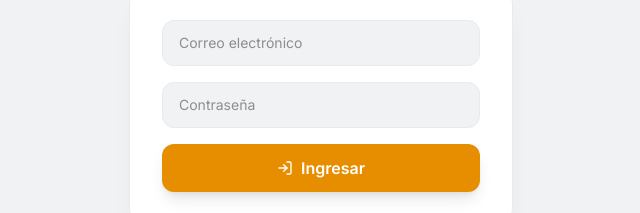
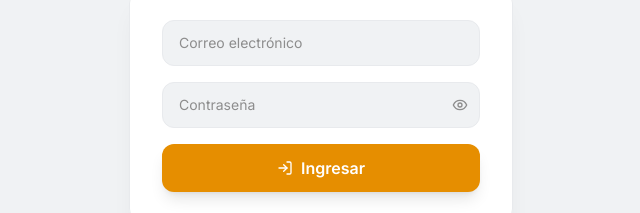
Before and after one commit to JuanFeCorPo/Inventario-Betr-2025-v.1, a React (Vite) app: page / in a window 1280 px wide. Shown: the part 352-565 px from the top of the page, without its empty margins (319-959 px from the left). Built offline with nearby package versions, Linux system fonts and the light colour scheme; no server answers.

Commit message:
corrección en temporizador y en login para ver clave

```diff
--- a/src/config/constants.js
+++ b/src/config/constants.js
@@ -30,5 +30,5 @@ export const ESTADO_STYLES = {
 
 export const LOGO_URL      = 'https://i.postimg.cc/L6hypBbp/128x128.png';
 export const LOGO_FALLBACK = 'https://placehold.co/128x128/5E6A74/FFFFFF?text=B';
-export const IDLE_TIME_MS    = 900_000;
-export const IDLE_WARNING_MS = 20_000;
+export const IDLE_TIME_MS    = 1_800_000; // 30 minutos
+export const IDLE_WARNING_MS = 40_000;    // aviso 40 s antes del cierre
--- a/src/hooks/useIdleTimeout.js
+++ b/src/hooks/useIdleTimeout.js
@@ -55,21 +55,16 @@ const useIdleTimeout = (onIdle, user, idleTime = 900_000, warningTime = 20_000)
         : { expired, countdown: secondsLeft });
     };
 
-    // Cerrar o recargar la pestaña también cierra la sesión.
-    const handleUnload = () => onIdleRef.current?.();
-
     const interval = setInterval(check, TICK_MS);
     ACTIVITY_EVENTS.forEach(ev => window.addEventListener(ev, markActivity, { passive: true }));
     // Al volver a la pestaña se recalcula de inmediato, sin esperar el tick.
     document.addEventListener('visibilitychange', check);
-    window.addEventListener('beforeunload', handleUnload);
     check();
 
     return () => {
       clearInterval(interval);
       ACTIVITY_EVENTS.forEach(ev => window.removeEventListener(ev, markActivity));
       document.removeEventListener('visibilitychange', check);
-      window.removeEventListener('beforeunload', handleUnload);
     };
   }, [user, idleTime, warningTime]);
 
--- a/src/screens/LoginScreen.jsx
+++ b/src/screens/LoginScreen.jsx
@@ -1,5 +1,5 @@
 import { useState } from 'react';
-import { LogIn, ShieldX } from 'lucide-react';
+import { LogIn, ShieldX, Eye, EyeOff } from 'lucide-react';
 import { LOGO_URL, LOGO_FALLBACK } from '../config/constants';
 
 const LoginScreen = ({ onLogin, accessError }) => {
@@ -7,6 +7,7 @@ const LoginScreen = ({ onLogin, accessError }) => {
   const [password, setPassword] = useState('');
   const [error,    setError]    = useState('');
   const [loading,  setLoading]  = useState(false);
+  const [showPassword, setShowPassword] = useState(false);
 
   const handleLogin = async (e) => {
     e.preventDefault();
@@ -52,8 +53,15 @@ const LoginScreen = ({ onLogin, accessError }) => {
           <form onSubmit={handleLogin} className="space-y-4">
             <input type="email" value={email} onChange={e => setEmail(e.target.value)}
               placeholder="Correo electrónico" className={inputClass} required />
-            <input type="password" value={password} onChange={e => setPassword(e.target.value)}
-              placeholder="Contraseña" className={inputClass} required />
+            <div className="relative">
+              <input type={showPassword ? 'text' : 'password'} value={password} onChange={e => setPassword(e.target.value)}
+                placeholder="Contraseña" className={`${inputClass} pr-11`} required />
+              <button type="button" onClick={() => setShowPassword(p => !p)}
+                aria-label={showPassword ? 'Ocultar contraseña' : 'Mostrar contraseña'}
+                className="absolute right-3 top-1/2 -translate-y-1/2 text-brand-gray hover:text-brand-ink transition-colors">
+                {showPassword ? <EyeOff size={16} /> : <Eye size={16} />}
+              </button>
+            </div>
 
             {error && (
               <p className="text-rose-600 text-xs text-center bg-rose-50 border border-rose-200 rounded-lg py-2 px-3">
--- a/src/utils/idle.js
+++ b/src/utils/idle.js
@@ -1,9 +1,9 @@
 // ─────────────────────────────────────────────
 //  src/utils/idle.js
 //  Lógica de inactividad, separada del hook para poder probarla.
-//  El aviso aparece `warningTime` antes del cierre: con 15 min de
-//  inactividad y 20 s de aviso, el modal sale al minuto 14:40 y la
-//  sesión se cierra exactamente al minuto 15.
+//  El aviso aparece `warningTime` antes del cierre: con 30 min de
+//  inactividad y 40 s de aviso, el modal sale al minuto 29:20 y la
+//  sesión se cierra exactamente al minuto 30.
 // ─────────────────────────────────────────────
 
 export function getIdleState(msSinceActivity, idleTime, warningTime) {
```
Also changed, not shown: 1 other file (tests, documents, lock files or other folders).
